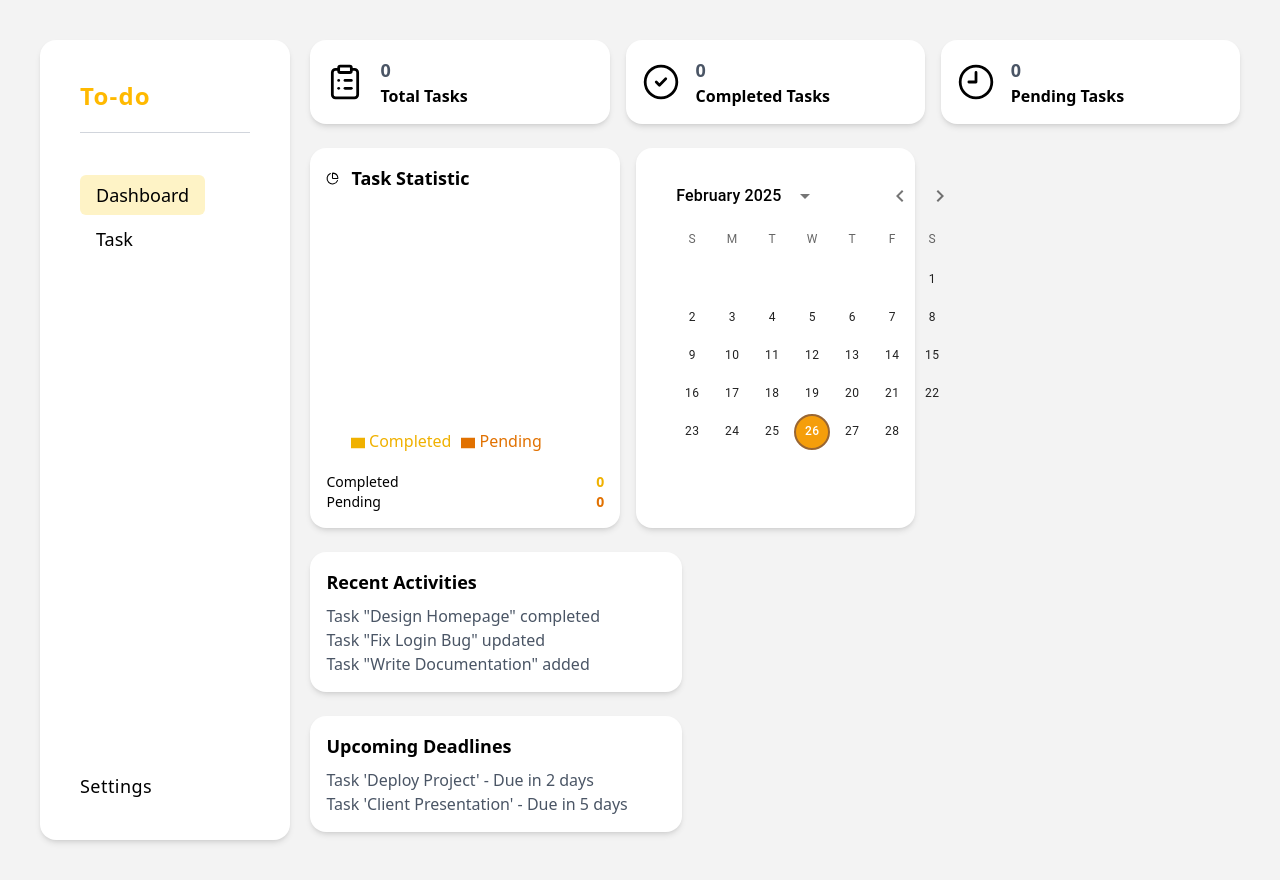
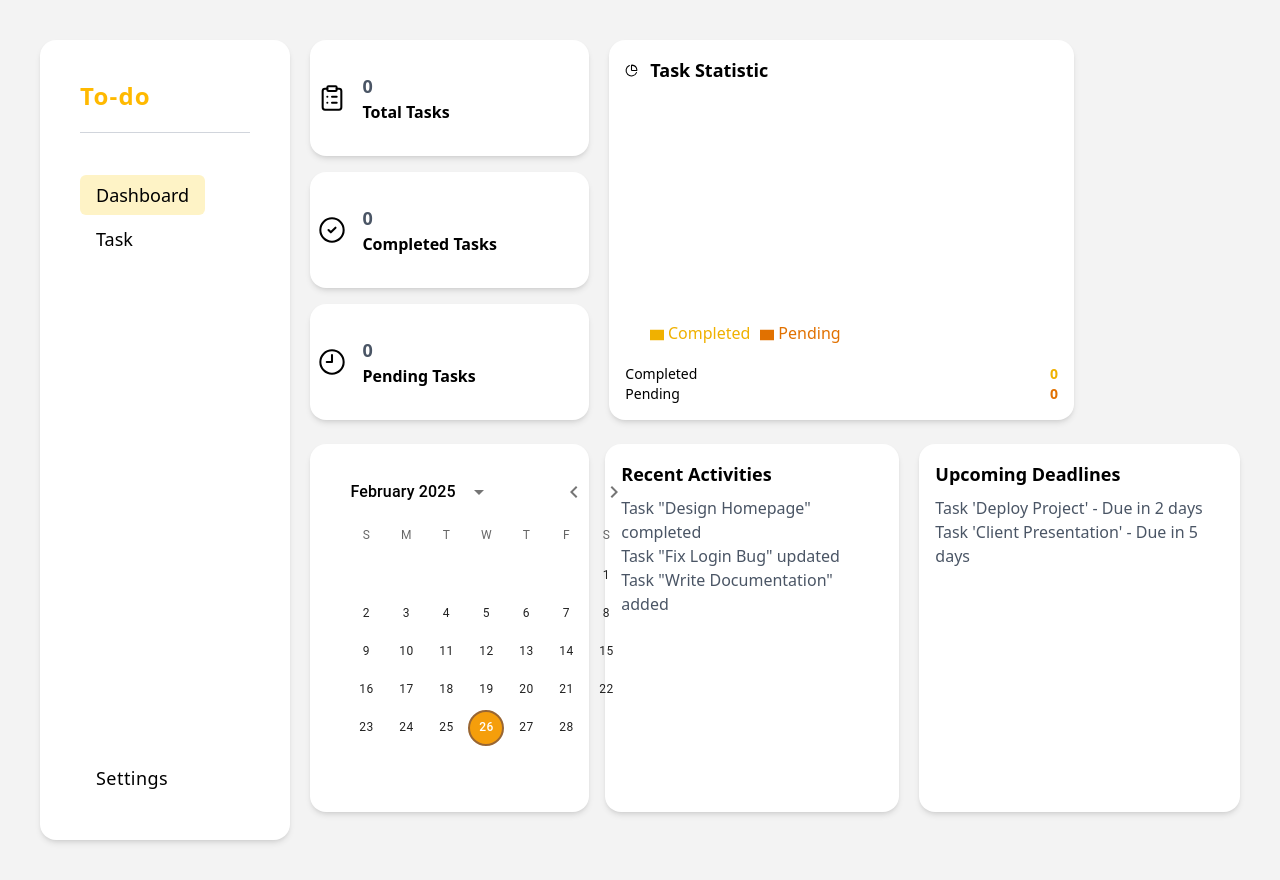
Before and after one commit to rdxnandi/task-manager, a React (Vite) app: page / in a window 1280 px wide. Built offline with nearby package versions, Linux system fonts and the light colour scheme.

Commit message:
minor changes

```diff
--- a/src/components/Header.jsx
+++ b/src/components/Header.jsx
@@ -44,7 +44,7 @@ function Header() {
 
         <button
           onClick={() => setIsSettingOpen(true)}
-          className="text-lg tracking-wide cursor-pointer text-left"
+          className="text-lg tracking-wide cursor-pointer text-left hover:bg-amber-100 focus:bg-amber-100 w-fit py-2 px-4 rounded-md"
         >
           Settings
         </button>
--- a/src/pages/Dashboard.jsx
+++ b/src/pages/Dashboard.jsx
@@ -34,16 +34,19 @@ function Dashboard({ tasks }) {
   return (
     <Layout>
       {/* Dashboard Overview */}
-      <div className="grid grid-cols-3 gap-4">
-        <div className="p-4 shadow-md rounded-2xl bg-white flex items-center gap-4">
-          <ClipboardList size={38} strokeWidth={1.75} />
+      <div className="flex gap-5">
+        <div className="grid grid-cols-1 gap-4 w-[30%]">
+          <div className="p-2 shadow-md rounded-2xl bg-white flex items-center gap-4">
+            <ClipboardList size={28} strokeWidth={1.75} />
             <div>
-            <h3 className="text-gray-600 font-bold text-lg">{tasks.length}</h3>
+              <h3 className="text-gray-600 font-bold text-lg">
+                {tasks.length}
+              </h3>
               <p className="font-semibold">Total Tasks</p>
             </div>
           </div>
-        <div className="p-4 bg-white shadow-md rounded-2xl flex items-center gap-4">
-          <CircleCheck size={38} strokeWidth={1.75} />
+          <div className="p-2 bg-white shadow-md rounded-2xl flex items-center gap-4">
+            <CircleCheck size={28} strokeWidth={1.75} />
             <div>
               <h3 className="text-gray-600 font-bold text-lg">
                 {completedTasks}
@@ -51,18 +54,19 @@ function Dashboard({ tasks }) {
               <p className="font-semibold">Completed Tasks</p>
             </div>
           </div>
-        <div className="p-4 bg-white shadow-md rounded-2xl flex items-center gap-4">
-          <Clock9 size={38} strokeWidth={1.75} />
+          <div className="p-2 bg-white shadow-md rounded-2xl flex items-center gap-4">
+            <Clock9 size={28} strokeWidth={1.75} />
             <div>
-            <h3 className="text-gray-600 font-bold text-lg">{pendingTasks}</h3>
+              <h3 className="text-gray-600 font-bold text-lg">
+                {pendingTasks}
+              </h3>
               <p className="font-semibold">Pending Tasks</p>
             </div>
           </div>
         </div>
 
-      <div className="flex gap-4 w-full flex-col lg:flex-row">
         {/* Statistic */}
-        <div className="mt-6 p-4 bg-white shadow-md lg:w-1/3 w-full rounded-2xl">
+        <div className="p-4 bg-white shadow-md lg:w-1/2 w-full rounded-2xl">
           <div className="flex gap-3 items-center">
             <ChartPie size={13} />
             <h3 className="text-lg font-semibold">Task Statistic</h3>
@@ -98,7 +102,9 @@ function Dashboard({ tasks }) {
             ))}
           </ul>
         </div>
+      </div>
 
+      <div className="flex gap-4 w-full flex-col lg:flex-row">
         {/* Calendar Integration using MUI */}
         <div className="mt-6 p-4 bg-white shadow-md rounded-2xl lg:w-[30%] w-full">
           <LocalizationProvider dateAdapter={AdapterDayjs}>
@@ -118,15 +124,16 @@ function Dashboard({ tasks }) {
             />
           </LocalizationProvider>
         </div>
-      </div>
 
-      <div className="lg:w-[40%] w-full">
+        <div className="flex gap-5 lg:w-[70%] w-full">
           {/* Recent Activities */}
           <RecentActivities activities={recentActivities} />
 
           {/* Upcoming Deadlines */}
           <UpcomingDeadline activities={upcomingDeadline} />
         </div>
+      </div>
+
       <div>
         {tasks.map((task) => (
           <NotificationSnackbar key={task.id} task={task} />
```
Lines whose indentation alone changed are shown as unchanged.
